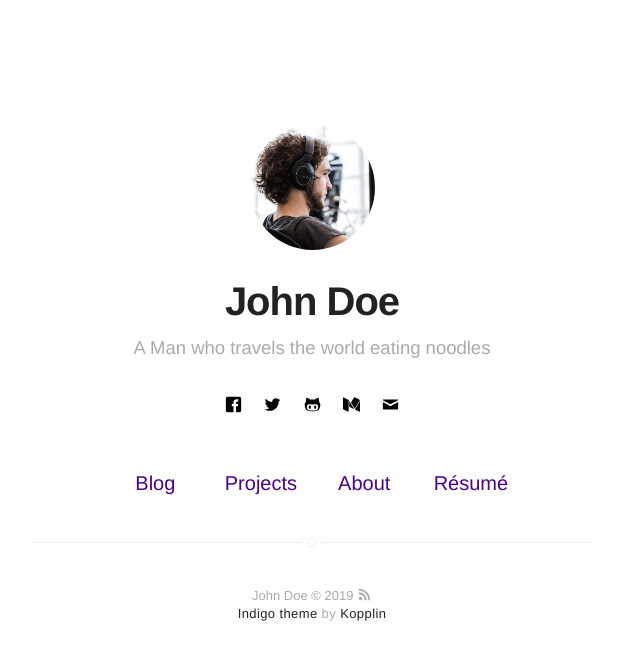
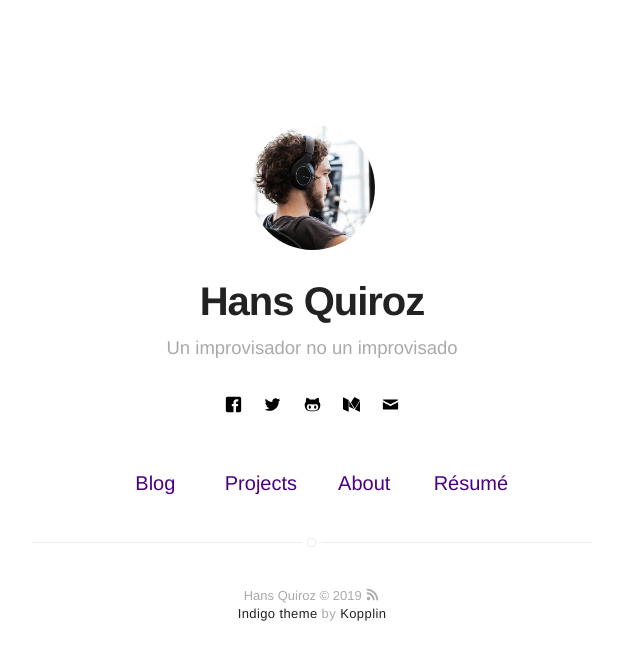
Before and after one commit to NoviZXC/BioPage, a Jekyll site: the page built from index.html, in a window 1280 px wide. Shown: the top 660 px of the page, without its empty margins (328-968 px from the left). Built offline with Jekyll 4.4.1, drawn with Linux system fonts in a browser that asks for light colours.

Commit message:
Update _config.yml

```diff
--- a/_config.yml
+++ b/_config.yml
@@ -1,6 +1,6 @@
 # main text of home
-name: John Doe
-bio: A Man who travels the world eating noodles
+name: Hans Quiroz
+bio: Un improvisador no un improvisado
 
 # twitter summary info
 description: A blog about technology and stuff related
```
